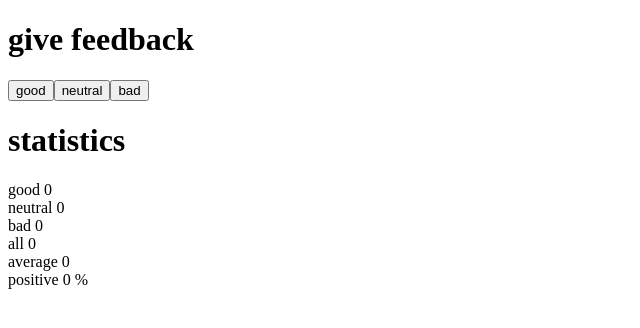
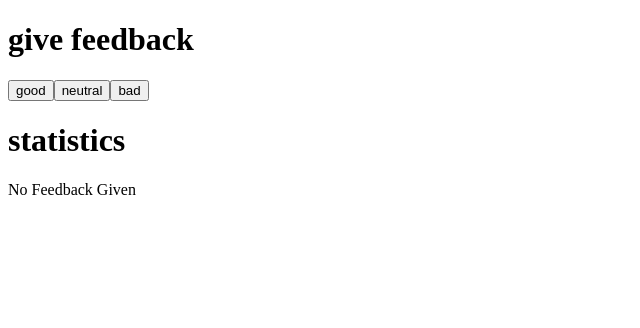
Before and after one commit to MarshPeter/fullstack-open, a React (Vite) app in the folder part1/unicafe/: page / in a window 1280 px wide. Shown: the top 328 px of the page, without its empty margins (0-640 px from the left). Built offline with nearby package versions, Linux system fonts and the light colour scheme.

Commit message:
unicafe step 4 finished

```diff
--- a/part1/unicafe/src/App.jsx
+++ b/part1/unicafe/src/App.jsx
@@ -1,6 +1,13 @@
 import { useState } from "react";
 
 function Statistics(props) {
+    if (props.all === 0) {
+        return (
+            <div>
+                <p>No Feedback Given</p>
+            </div>
+        );
+    }
     return (
         <div>
             <div>good {props.good}</div>
```
